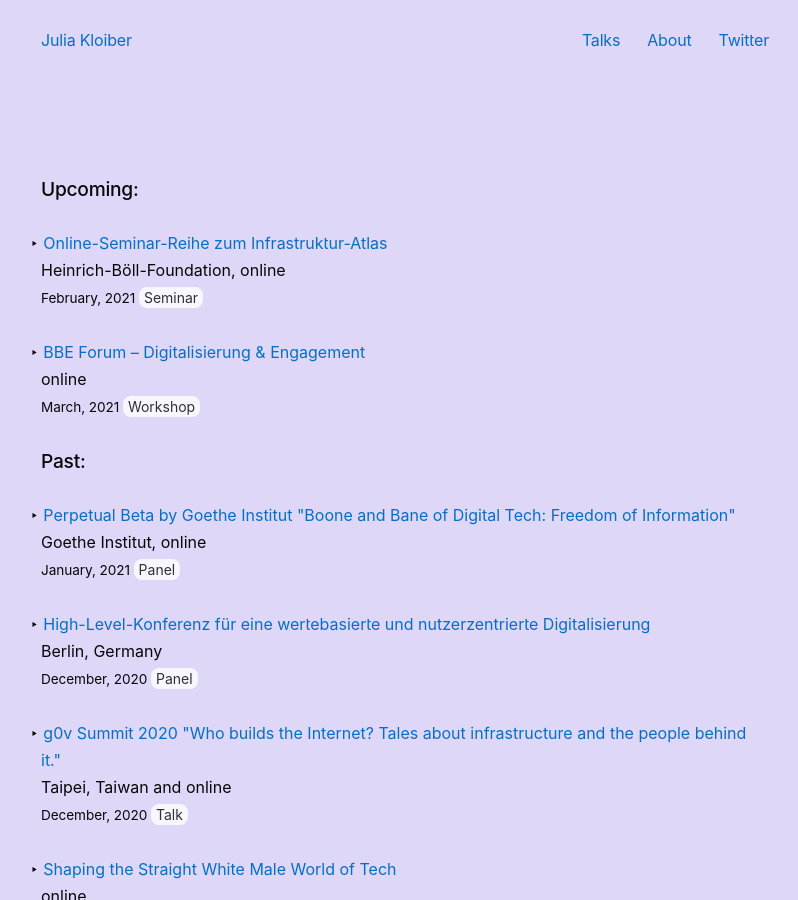
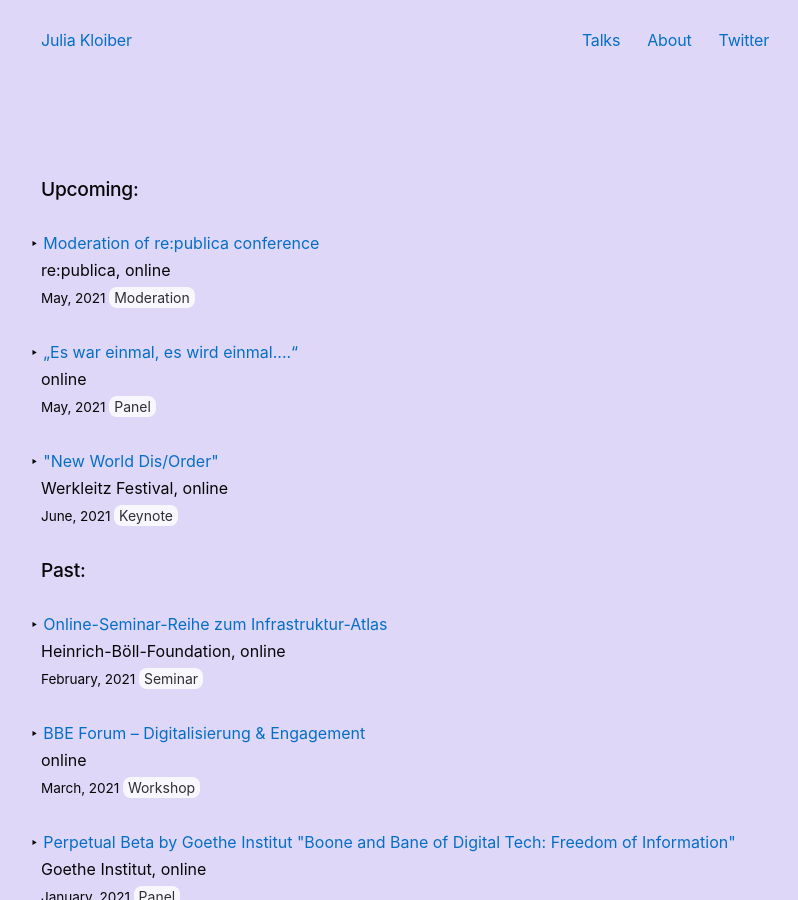
Before and after one commit to juliakloiber/juliakloiber.github.io, a Jekyll site: the page built from talks.html, in a window 1280 px wide and 900 px high. Shown: the whole window, without its empty margins (235-1033 px from the left). Built offline with Jekyll 4.4.1, drawn with Linux system fonts in a browser that asks for light colours; some web fonts are replaced.

Commit message:
Talks added

```diff
--- a/talks.html
+++ b/talks.html
@@ -24,6 +24,45 @@ title: Talks
 
 <ul>
     <li>
+        <a href="https://re-publica.com/en">Moderation of re:publica conference</a>
+        <br>
+        re:publica, online<br>
+        <time>
+          May, 2021
+        </time>
+        <span class="tag talk">Moderation</span>
+    </li>
+</ul>
+
+<ul>
+    <li>
+        <a href="https://futurium.de/">„Es war einmal, es wird einmal....“</a>
+        <br>
+        online<br>
+        <time>
+         May, 2021
+        </time>
+        <span class="tag talk">Panel</span>
+    </li>
+</ul>
+
+<ul>
+    <li>
+        <a href="https://werkleitz.de/">"New World Dis/Order"</a>
+        <br>
+        Werkleitz Festival, online<br>
+        <time>
+          June, 2021
+        </time>
+        <span class="tag talk">Keynote</span>
+    </li>
+</ul>
+
+
+<h3>Past:</h3>
+
+<ul>
+    <li>
         <a href="https://calendar.boell.de/de/event/online-seminar-zum-infrastruktur-atlas">Online-Seminar-Reihe zum Infrastruktur-Atlas</a>
         <br>
         Heinrich-Böll-Foundation, online<br>
```
Also changed, not shown: other parts of talks.html (+0 -3 lines).
